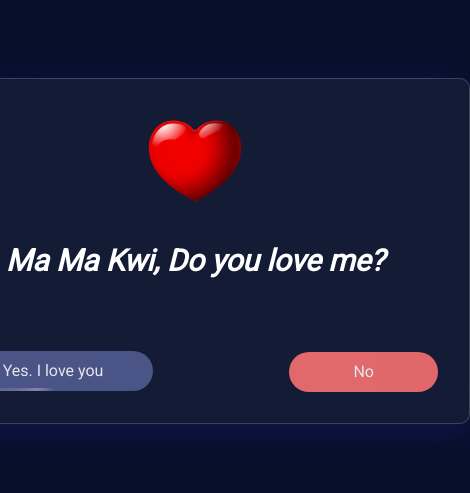
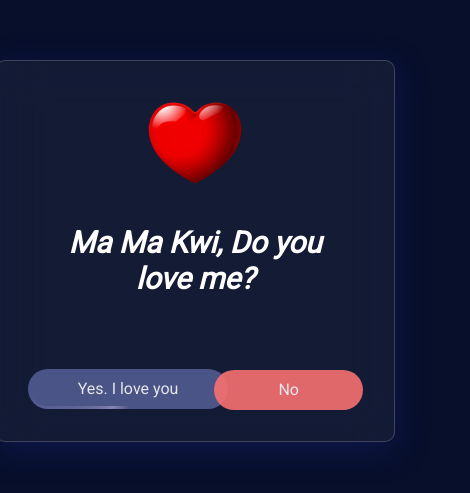
Before and after one commit to Paing4M/love, a Next.js app: page / in a window 390 px wide. Shown: the part 171-664 px from the top of the page, 470 px wide, since content can reach past the window. Built offline with nearby package versions, Linux system fonts and the light colour scheme.

Commit message:
loveDemo1

```diff
--- a/components/Component.tsx
+++ b/components/Component.tsx
@@ -32,7 +32,7 @@ const Component = () => {
 		<div className='flex items-center justify-center h-screen bg-[#070F2B]'>
 			<div
 				ref={containerRef}
-				className='p-8 bg-white backdrop-blur-md rounded-lg container_ref max-w-full w-[550px]  shadow-md flex flex-col relative'
+				className='p-8 bg-white backdrop-blur-md rounded-lg container_ref w-[400px] md:w-[550px]  shadow-md flex flex-col relative'
 				style={{ position: 'relative' }}
 			>
 				<Image
```
